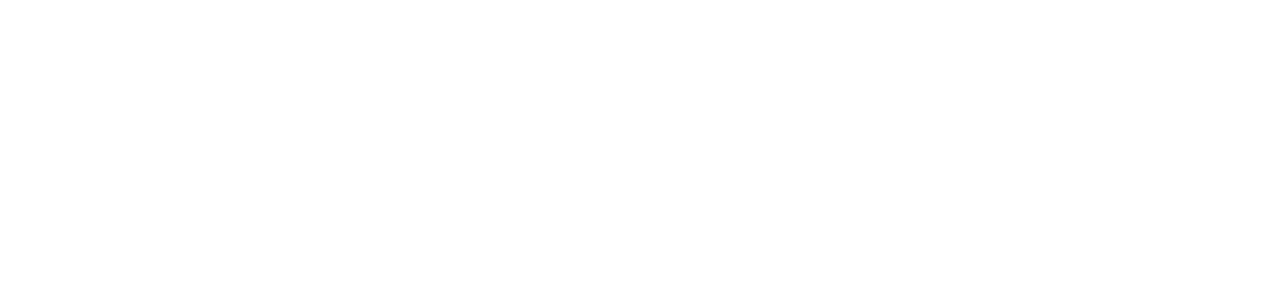
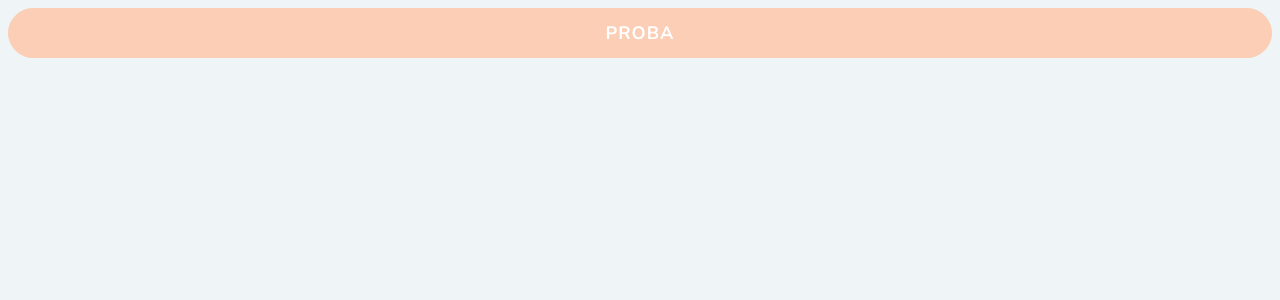
Before and after one commit to Vegari-1/DislinktFront, a React (Create React App) app in the folder dislinkt-fe/: page /auth in a window 1280 px wide. Shown: the top 300 px of the page. Built offline with nearby package versions, Linux system fonts and the light colour scheme.

Commit message:
Add PrimaryButton and initial NotFoundPage

```diff
--- a/dislinkt-fe/src/App.tsx
+++ b/dislinkt-fe/src/App.tsx
@@ -2,6 +2,7 @@ import { Routes, Route, Navigate, BrowserRouter } from "react-router-dom";
 
 import "./App.css";
 import AuthPage from "./pages/AuthPage/AuthPage";
+import NotFoundPage from "./pages/NotFoundPage/NotFoundPage";
 
 function App() {
   return (
@@ -9,6 +10,7 @@ function App() {
       <Routes>
         <Route path="/" element={<Navigate to="/auth" />} />
         <Route path="/auth" element={<AuthPage />} />
+        <Route path="*" element={<NotFoundPage />} />
       </Routes>
     </BrowserRouter>
   );
--- /dev/null
+++ b/dislinkt-fe/src/components/atoms/PrimaryButton/PrimaryButton.module.css
@@ -0,0 +1,23 @@
+@import "../../../styles.css";
+
+.primary {
+  display: block;
+  width: 100%;
+
+  border-radius: 40px;
+  border: 1px solid var(--PRIMARY-COLOR);
+  background-color: var(--PRIMARY-COLOR);
+  color: #ffffff;
+  font-size: 18px;
+  font-weight: bold;
+  padding: 12px 45px;
+  letter-spacing: 1px;
+  text-transform: uppercase;
+  transition: transform 80ms ease-in;
+
+  font-family: var(--PRIMARY-FONT-FAMILY);
+  font-style: var(--PRIMARY-FONT-STYLE);
+  font-weight: 1000;
+
+  cursor: pointer;
+}
--- /dev/null
+++ b/dislinkt-fe/src/components/atoms/PrimaryButton/PrimaryButton.tsx
@@ -0,0 +1,11 @@
+import classes from "./PrimaryButton.module.css";
+
+interface PrimaryButtonProps {
+  text: string;
+}
+
+const PrimaryButton: React.FC<PrimaryButtonProps> = ({ text }) => {
+  return <button className={classes.primary}>{text}</button>;
+};
+
+export default PrimaryButton;
--- /dev/null
+++ b/dislinkt-fe/src/components/molecules/NotFoundPane/NotFoundPane.tsx
@@ -0,0 +1,5 @@
+const NotFoundPane: React.FC = () => {
+  return <div></div>;
+};
+
+export default NotFoundPane;
--- /dev/null
+++ b/dislinkt-fe/src/pages/AuthPage/AuthPage.module.css
@@ -0,0 +1,3 @@
+body {
+  background: #eff4f6;
+}
--- a/dislinkt-fe/src/pages/AuthPage/AuthPage.tsx
+++ b/dislinkt-fe/src/pages/AuthPage/AuthPage.tsx
@@ -1,5 +1,14 @@
+import React from "react";
+import PrimaryButton from "../../components/atoms/PrimaryButton/PrimaryButton";
+
+import "./AuthPage.module.css";
+
 const AuthPage: React.FC = () => {
-  return <div></div>;
+  return (
+    <div>
+      <PrimaryButton text="Proba" />
+    </div>
+  );
 };
 
 export default AuthPage;
--- /dev/null
+++ b/dislinkt-fe/src/pages/NotFoundPage/NotFoundPage.tsx
@@ -0,0 +1,5 @@
+const NotFoundPage: React.FC = () => {
+  return <div>Not found page</div>;
+};
+
+export default NotFoundPage;
--- /dev/null
+++ b/dislinkt-fe/src/styles.css
@@ -0,0 +1,8 @@
+@import url("https://fonts.googleapis.com/css2?family=Nunito:ital,wght@0,200;0,700;1,500&display=swap");
+
+:root {
+  --PRIMARY-COLOR: #fbceb5;
+
+  --PRIMARY-FONT-FAMILY: "Nunito", sans-serif;
+  --PRIMARY-FONT-STYLE: "normal";
+}
```
Also changed, not shown: dislinkt-fe/src/components/molecules/NotFoundPane/NotFoundPane.module.css (added), dislinkt-fe/src/pages/NotFoundPage/NotFoundPage.module.css (added).
